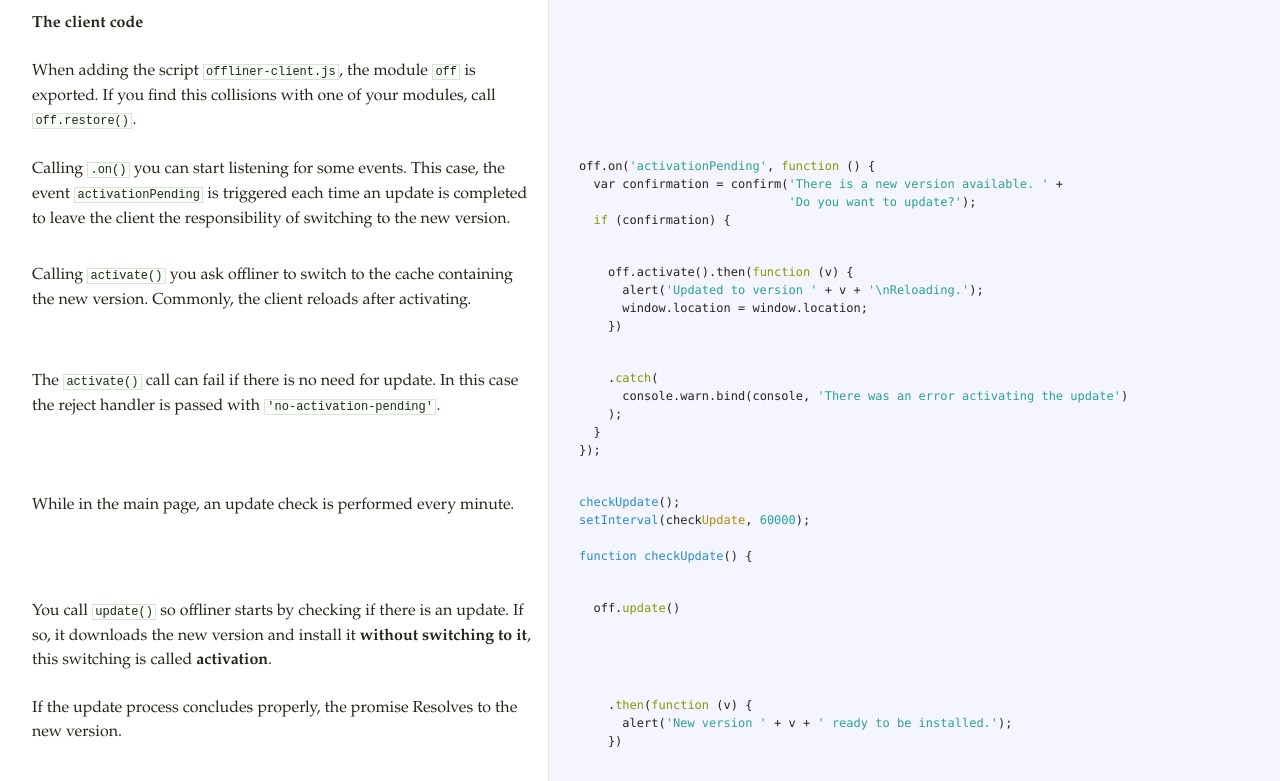
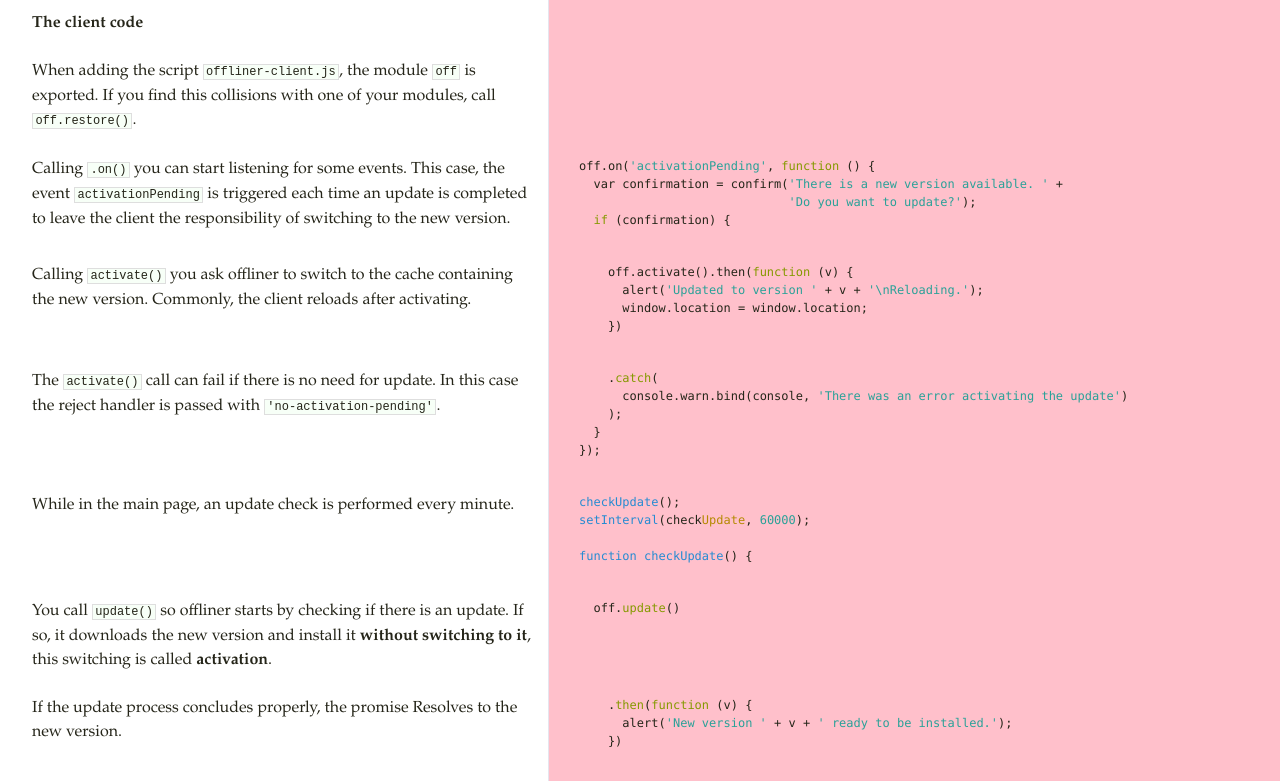
Before and after one commit to delapuente/offliner, a plain HTML site: page js/main.js.html in a window 1280 px wide. Shown: the part 75-856 px from the top of the page. Drawn offline with Linux system fonts and the light colour scheme.

Commit message:
Update docco.css

```diff
--- a/docco.css
+++ b/docco.css
@@ -149,7 +149,7 @@ table td {border: 0; outline: 0}
   padding: 8px 8px 8px 30px;
   width: 100%;
   vertical-align: top;
-  background: #f5f5ff;
+  background: pink;
   border-left: 1px solid #e5e5ee;
 }
 .code pre {
```
